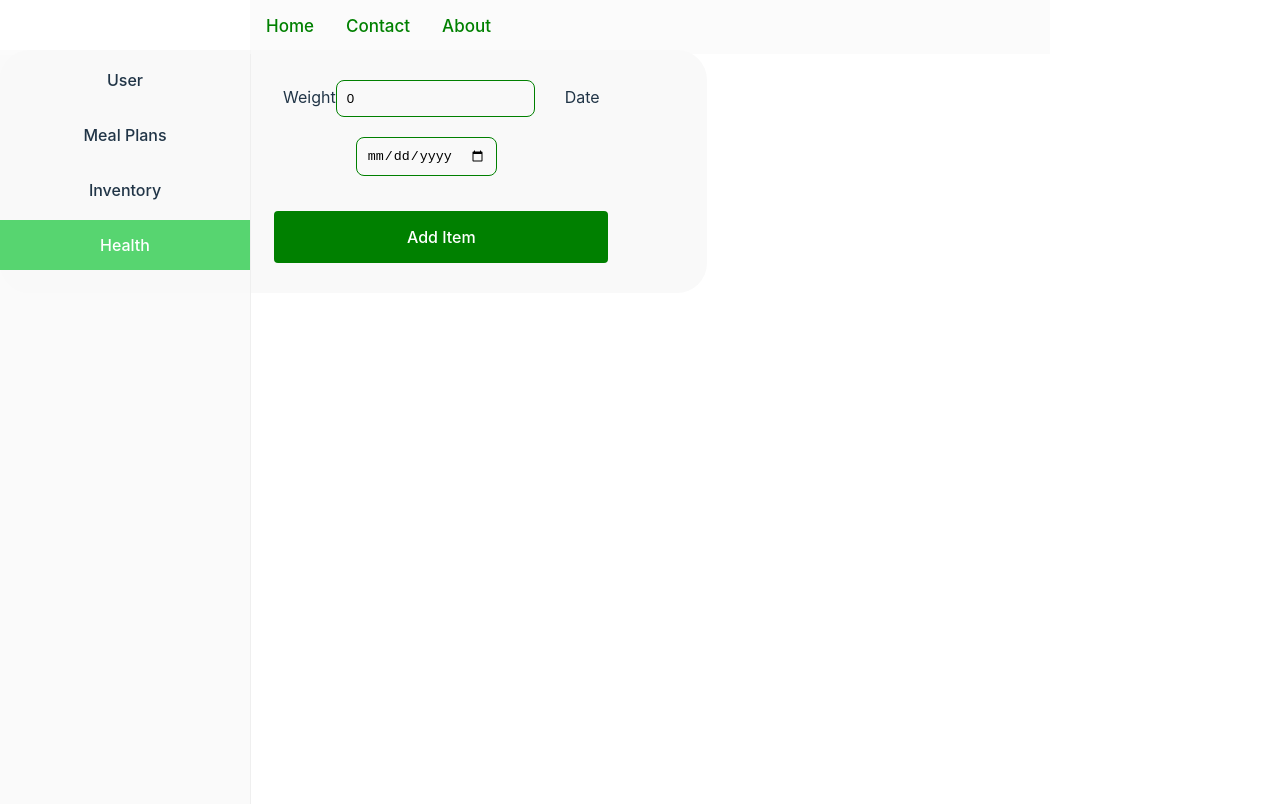
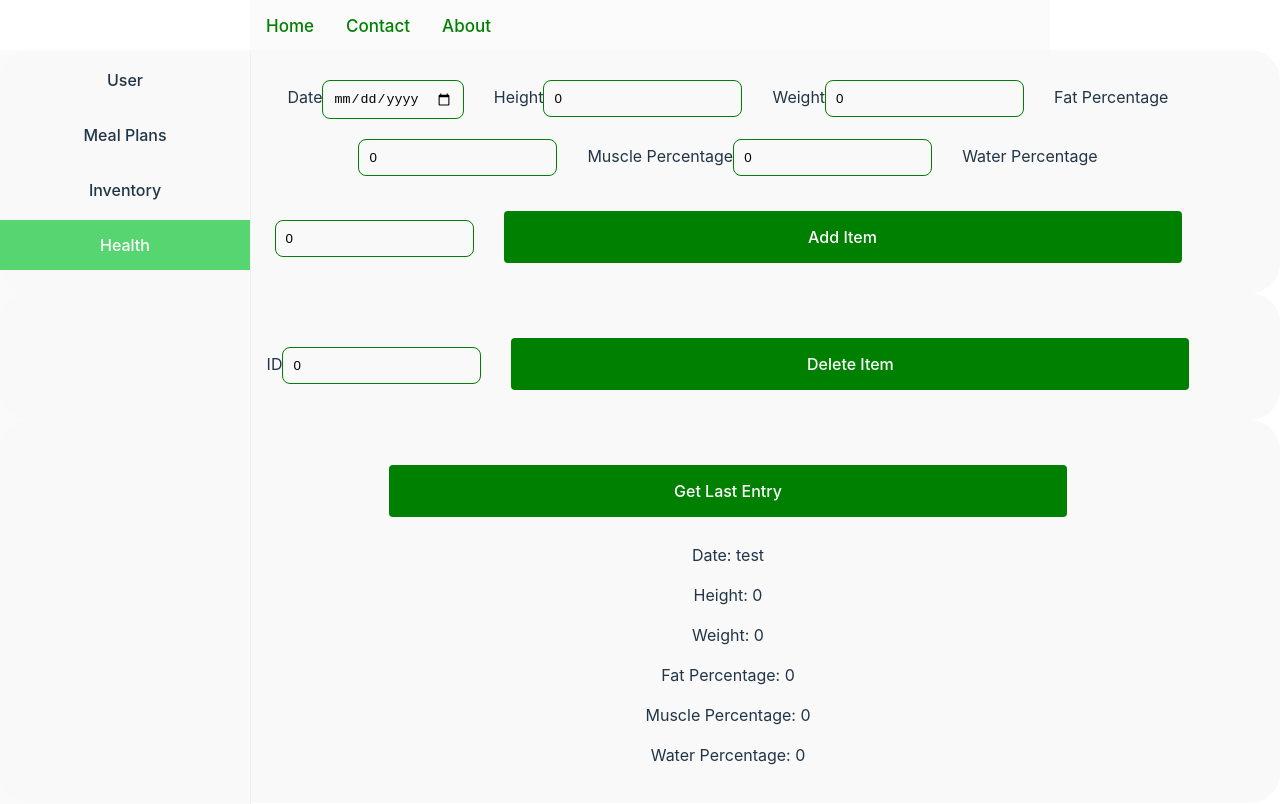
Before and after one commit to P7Ninja/Client, a React (Vite) app: page /health in a window 1280 px wide. Shown: the top 804 px of the page. Built offline with nearby package versions, Linux system fonts and the light colour scheme.

Commit message:
made structure ready for requests(except for all entries)

```diff
--- a/package.json
+++ b/package.json
@@ -10,6 +10,7 @@
     "preview": "vite preview"
   },
   "dependencies": {
+    "axios": "^1.6.0",
     "react": "^18.2.0",
     "react-dom": "^18.2.0",
     "react-pro-sidebar": "^1.1.0-alpha.1",
--- a/src/containers/Health/Health.tsx
+++ b/src/containers/Health/Health.tsx
@@ -1,14 +1,33 @@
 import React, { useState, ChangeEvent, FormEvent } from 'react';
 
 type FormState = {
+    Date: string;
+    Height: number;
     Weight: number;
-    Date: string;
+    FatPercentage: number;
+    MusclePercentage: number;
+    WaterPercentage: number;
 };
 
 const Health = () => {
     const [formData, setFormData] = useState<FormState>({
+        Date: '',
+        Height: 0,
         Weight: 0,
-        Date: '',
+        FatPercentage: 0,
+        MusclePercentage: 0,
+        WaterPercentage: 0,
+    });
+
+    const [id, setID] = useState<number>(0);
+
+    const [lastEntry, setGetLastEntry] = useState<FormState>({
+        Date: 'test',
+        Height: 0,
+        Weight: 0,
+        FatPercentage: 0,
+        MusclePercentage: 0,
+        WaterPercentage: 0,
     });
 
     const handleDateChange = (event: ChangeEvent<HTMLInputElement>) => {
@@ -24,26 +43,57 @@ const Health = () => {
         const { name, value } = event.target;
         setFormData({
             ...formData,
-            [name]: value,
+            [name]: parseFloat(value),
         });
     };
 
-    const handleSubmit = (event: FormEvent<HTMLFormElement>) => {
+    const handleIDChange = (event: ChangeEvent<HTMLInputElement>) => {
+        const { value } = event.target;
+        setID(parseInt(value));
+    }
+
+    const handleSubmit = async (event: FormEvent<HTMLFormElement>) => {
         event.preventDefault();
         console.log(formData);
+
+        // insert post request here
+    };
+
+    // this needs id from a given entry instead of from an input field
+    const handleDelete = async (event: FormEvent<HTMLFormElement>) => {
+        event.preventDefault();
+        console.log("Deleting entry with id: " + id);
+
+        // insert delete request here
+    };
+
+
+    const handleGetLastEntry = async (event: FormEvent<HTMLFormElement>) => {
+        event.preventDefault();
+
+        console.log("Getting last entry");
+
+        // replace below with get request
+        lastEntry.Date = "tests";
+        lastEntry.Height = 1;
+        lastEntry.Weight = 2;
+        lastEntry.FatPercentage = 3;
+        lastEntry.MusclePercentage = 4;
+        lastEntry.WaterPercentage = 5;
+        // end of replace
+
+        setGetLastEntry(lastEntry);
+        document.getElementById("Date")!.innerHTML = "Date: " + lastEntry.Date;
+        document.getElementById("Height")!.innerHTML = "Height: " + lastEntry.Height;
+        document.getElementById("Weight")!.innerHTML = "Weight: " + lastEntry.Weight;
+        document.getElementById("FatPercentage")!.innerHTML = "Fat Percentage: " + lastEntry.FatPercentage;
+        document.getElementById("MusclePercentage")!.innerHTML = "Muscle Percentage: " + lastEntry.MusclePercentage;
+        document.getElementById("WaterPercentage")!.innerHTML = "Water Percentage: " + lastEntry.WaterPercentage;
     };
 
 
     return <div>
         <form onSubmit={handleSubmit} className="formContainer">
-        <label htmlFor="Weight">Weight</label>
-        <input
-            type="text"
-            name="Weight"
-            value={formData.Weight}
-            onChange={handleInputChange}
-            placeholder="kg"
-        />
         <label htmlFor="Date">Date</label>
         <input
             type="date"
@@ -51,7 +101,68 @@ const Health = () => {
             value={formData.Date}
             onChange={handleDateChange}
          />
+        <label htmlFor="Height">Height</label>
+        <input
+            type="number"
+            name="Height"
+            value={formData.Height}
+            onChange={handleInputChange}
+            placeholder="cm"
+            />
+        <label htmlFor="Weight">Weight</label>
+        <input
+            type="number"
+            name="Weight"
+            value={formData.Weight}
+            onChange={handleInputChange}
+            placeholder="kg"
+            />
+        <label htmlFor="FatPercentage">Fat Percentage</label>
+        <input
+            type="number"
+            name="FatPercentage"
+            value={formData.FatPercentage}
+            onChange={handleInputChange}
+            placeholder="%"
+            />
+        <label htmlFor="MusclePercentage">Muscle Percentage</label>
+        <input
+            type="number"
+            name="MusclePercentage"
+            value={formData.MusclePercentage}
+            onChange={handleInputChange}
+            placeholder="%"
+            />
+        <label htmlFor="WaterPercentage">Water Percentage</label>
+        <input
+            type="number"
+            name="WaterPercentage"
+            value={formData.WaterPercentage}
+            onChange={handleInputChange}
+            placeholder="%"
+            />
          <button type="submit">Add Item</button>
+        </form>
+        <form onSubmit={handleDelete} className="formContainer">
+            <label htmlFor="id">ID</label>
+            <input
+                type="number"
+                name="id"
+                value={id}
+                onChange={handleIDChange}
+                placeholder="ID"
+                />
+            <button type="submit">Delete Item</button>
+        </form>
+        <form onSubmit={handleGetLastEntry} className="formContainer">
+            <button type="submit">Get Last Entry</button>
+            <br/>
+            <p id="Date">Date: {lastEntry.Date}</p>
+            <p id="Height">Height: {lastEntry.Height}</p>
+            <p id="Weight">Weight: {lastEntry.Weight}</p>
+            <p id="FatPercentage">Fat Percentage: {lastEntry.FatPercentage}</p>
+            <p id="MusclePercentage">Muscle Percentage: {lastEntry.MusclePercentage}</p>
+            <p id="WaterPercentage">Water Percentage: {lastEntry.WaterPercentage}</p>
         </form>
     </div>
 }
```
Also changed, not shown: 1 other file (tests, documents, lock files or other folders).
